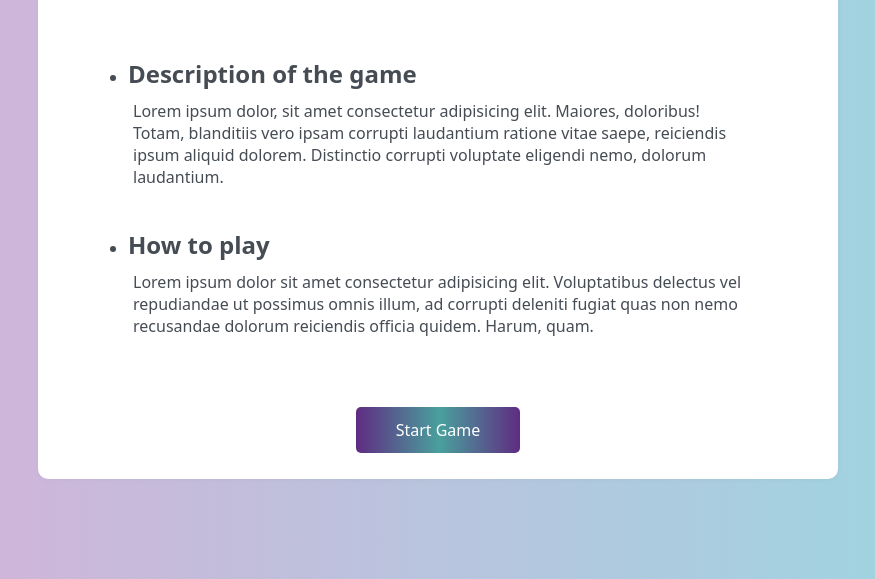
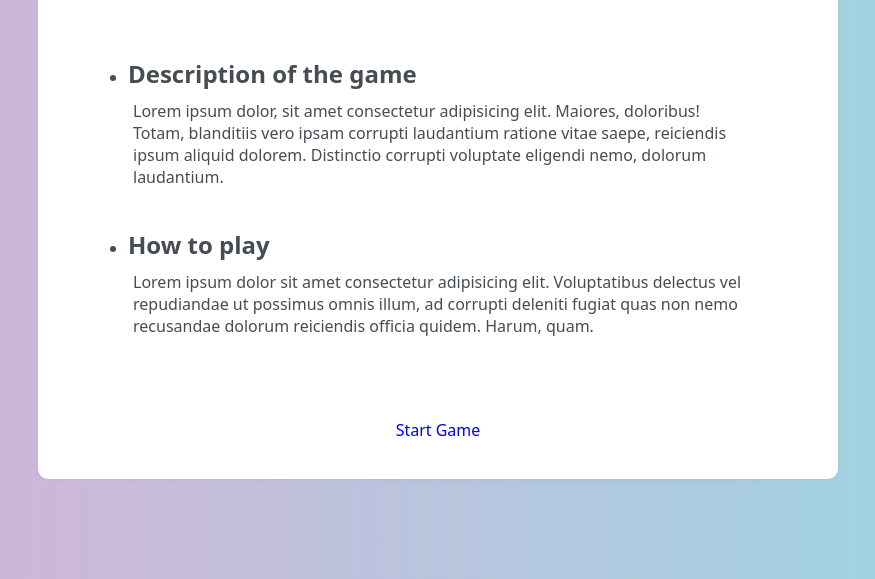
Before and after one commit to CA-G12/Quiz-app-Team5, a plain HTML site: page index.html in a window 1280 px wide. Shown: the part 221-800 px from the top of the page, without its empty margins (202-1077 px from the left). Drawn offline with Linux system fonts and the light colour scheme.

Commit message:
edit releated #4

```diff
--- a/index.html
+++ b/index.html
@@ -25,7 +25,7 @@
             </ul>
           </div>
           <div class="btn-home-page">
-            <a class="btn" href="#">Start Game</a>
+            <a claget ss="btn" href="#">Start Game</a>
           </div>
         </div>
       </main>
```
